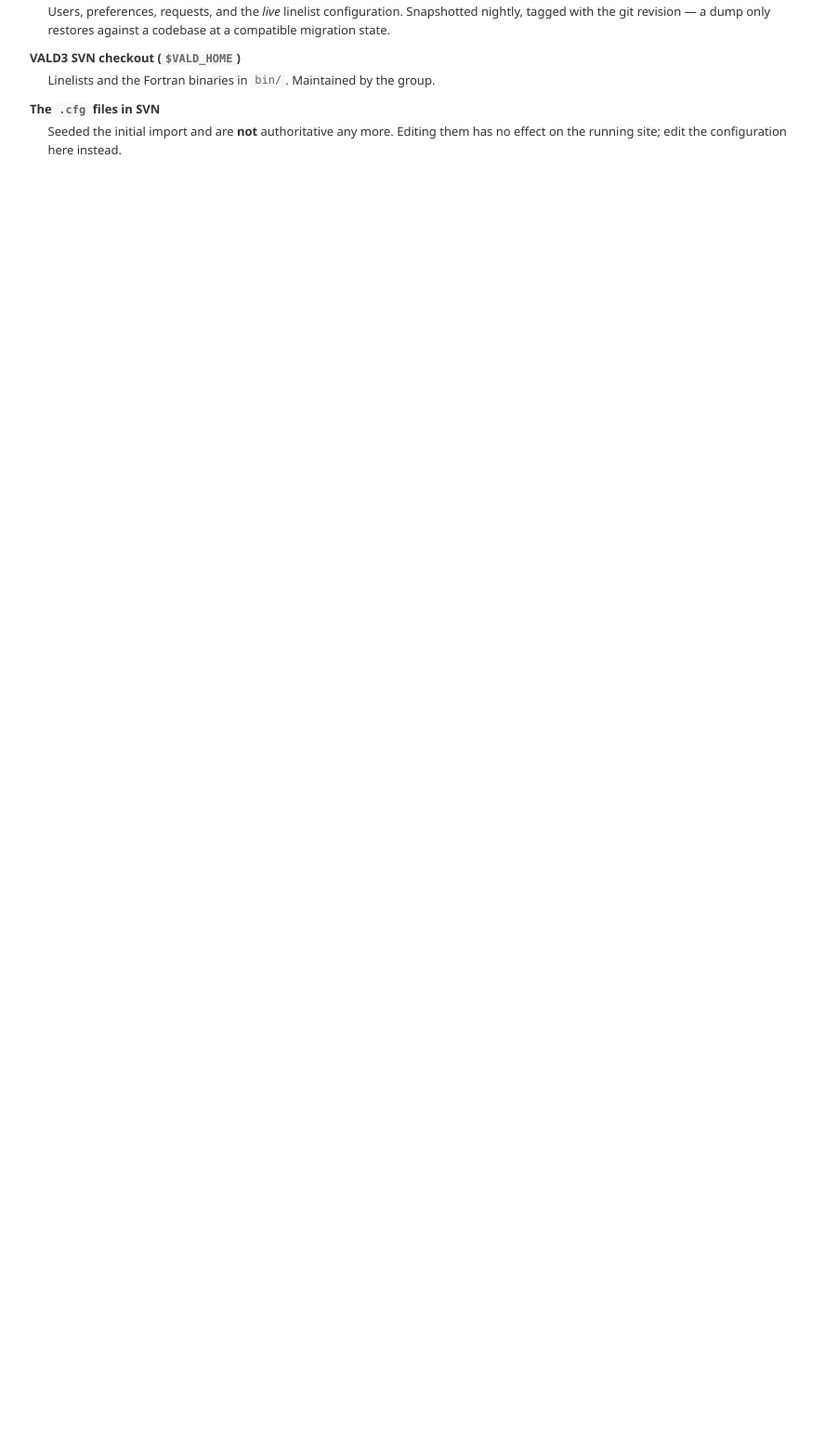
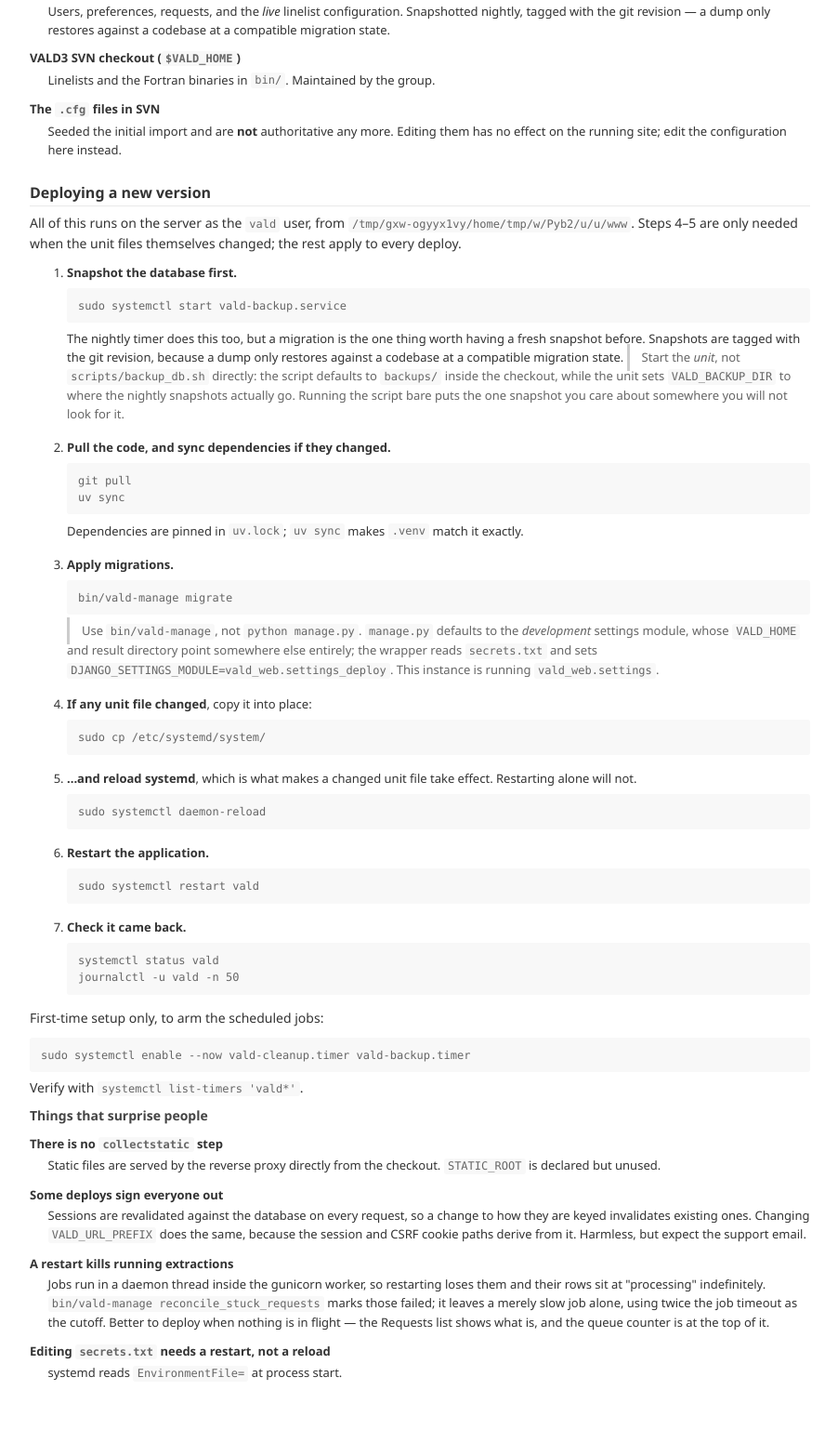
Before and after one commit to ivh/vald-www, a Django app: page /admin/help/ in a window 1280 px wide. Shown: the part 2341-3879 px from the top of the page at 93% size, without its empty margins (307-1209 px from the left). Before the commit the page ends 2508 px from the top, so only its background shows below. Run offline with Django 5.2, Linux system fonts and the light colour scheme; the visitor is signed in with stand-in values (Sample User, id 1); data that the repository does not hold is empty.

Commit message:
Document the deploy procedure on the admin help page
Steps, in order, with the two that are easy to get wrong called out: use
bin/vald-manage rather than manage.py (which defaults to the development
settings), and daemon-reload after touching a unit file, since a restart alone
does not pick it up. Plus the surprises - no collectstatic step, some deploys
sign everyone out, a restart kills running extractions.

Install path and the unit file list are read from the running instance, so
adding a timer cannot leave the page stale.

Co-Authored-By: Claude Opus 5 (1M context) <noreply@anthropic.com>

```diff
--- a/vald/admin.py
+++ b/vald/admin.py
@@ -1,3 +1,6 @@
+import os
+from pathlib import Path
+
 from django.contrib import admin
 from django.contrib.admin.views.decorators import staff_member_required
 from django.contrib.auth.forms import ReadOnlyPasswordHashField
@@ -129,6 +132,15 @@ def admin_help(request):
          'here means links that go nowhere.'),
     ]
 
+    # Deployment paths come from the running instance, and the unit list from
+    # what is actually in the checkout, so adding a timer shows up here without
+    # anyone remembering to edit this page.
+    base_dir = Path(settings.BASE_DIR)
+    unit_files = sorted(
+        p.name for p in base_dir.iterdir()
+        if p.suffix in ('.service', '.timer')
+    )
+
     context = {
         **admin.site.each_context(request),
         'title': 'Admin help',
@@ -139,6 +151,9 @@ def admin_help(request):
         'retention_days': settings.VALD_RESULT_RETENTION_DAYS,
         'queue_stats': get_queue_stats(),
         'user_changelist': changelist,
+        'base_dir': base_dir,
+        'unit_files': unit_files,
+        'settings_module': os.environ.get('DJANGO_SETTINGS_MODULE', '(default)'),
     }
     return render(request, 'admin/vald/help.html', context)
 
--- a/vald/templates/admin/vald/help.html
+++ b/vald/templates/admin/vald/help.html
@@ -26,6 +26,10 @@ follows the light/dark theme instead of hard-coding a background.
   .help-page .state .flags { font-weight: normal; font-size: .85em; font-family: monospace;
       color: var(--body-quiet-color); margin-left: .6em; }
   .help-page .lbl { display: inline-block; min-width: 9.5em; color: var(--body-quiet-color); }
+  .help-page pre { background: var(--darkened-bg); padding: .8em 1em; border-radius: 3px;
+      overflow-x: auto; line-height: 1.5; margin: .6em 0; }
+  .help-page pre .c { color: var(--body-quiet-color); }
+  .help-page ol.steps > li { margin-bottom: 1.2em; }
 </style>
 {% endblock %}
 
@@ -179,5 +183,83 @@ service restart.</p>
       instead.</dd>
 </dl>
 
+<h2>Deploying a new version</h2>
+
+<p>All of this runs on the server as the <code>vald</code> user, from
+<code>{{ base_dir }}</code>. Steps 4&ndash;5 are only needed when the unit files
+themselves changed; the rest apply to every deploy.
+
+<ol class="steps">
+  <li><b>Snapshot the database first.</b>
+    <pre>sudo systemctl start vald-backup.service</pre>
+    The nightly timer does this too, but a migration is the one thing worth having
+    a fresh snapshot before. Snapshots are tagged with the git revision, because a
+    dump only restores against a codebase at a compatible migration state.
+    <span class="note">Start the <em>unit</em>, not <code>scripts/backup_db.sh</code>
+    directly: the script defaults to <code>backups/</code> inside the checkout,
+    while the unit sets <code>VALD_BACKUP_DIR</code> to where the nightly
+    snapshots actually go. Running the script bare puts the one snapshot you
+    care about somewhere you will not look for it.</span></li>
+
+  <li><b>Pull the code, and sync dependencies if they changed.</b>
+    <pre>git pull
+uv sync</pre>
+    Dependencies are pinned in <code>uv.lock</code>; <code>uv sync</code> makes
+    <code>.venv</code> match it exactly.</li>
+
+  <li><b>Apply migrations.</b>
+    <pre>bin/vald-manage migrate</pre>
+    <span class="note">Use <code>bin/vald-manage</code>, not
+    <code>python manage.py</code>. <code>manage.py</code> defaults to the
+    <em>development</em> settings module, whose <code>VALD_HOME</code> and result
+    directory point somewhere else entirely; the wrapper reads
+    <code>secrets.txt</code> and sets
+    <code>DJANGO_SETTINGS_MODULE=vald_web.settings_deploy</code>. This instance is
+    running <code>{{ settings_module }}</code>.</span></li>
+
+  <li><b>If any unit file changed</b>, copy it into place:
+    <pre>sudo cp {% for name in unit_files %}{{ name }} {% endfor %}/etc/systemd/system/</pre></li>
+
+  <li><b>...and reload systemd</b>, which is what makes a changed unit file take
+    effect. Restarting alone will not.
+    <pre>sudo systemctl daemon-reload</pre></li>
+
+  <li><b>Restart the application.</b>
+    <pre>sudo systemctl restart vald</pre></li>
+
+  <li><b>Check it came back.</b>
+    <pre>systemctl status vald
+journalctl -u vald -n 50</pre></li>
+</ol>
+
+<p>First-time setup only, to arm the scheduled jobs:
+<pre>sudo systemctl enable --now vald-cleanup.timer vald-backup.timer</pre>
+Verify with <code>systemctl list-timers 'vald*'</code>.
+
+<h3>Things that surprise people</h3>
+
+<dl>
+  <dt>There is no <code>collectstatic</code> step</dt>
+  <dd>Static files are served by the reverse proxy directly from the checkout.
+      <code>STATIC_ROOT</code> is declared but unused.</dd>
+
+  <dt>Some deploys sign everyone out</dt>
+  <dd>Sessions are revalidated against the database on every request, so a change
+      to how they are keyed invalidates existing ones. Changing
+      <code>VALD_URL_PREFIX</code> does the same, because the session and CSRF
+      cookie paths derive from it. Harmless, but expect the support email.</dd>
+
+  <dt>A restart kills running extractions</dt>
+  <dd>Jobs run in a daemon thread inside the gunicorn worker, so restarting loses
+      them and their rows sit at "processing" indefinitely.
+      <code>bin/vald-manage reconcile_stuck_requests</code> marks those failed; it
+      leaves a merely slow job alone, using twice the job timeout as the cutoff.
+      Better to deploy when nothing is in flight &mdash; the Requests list shows
+      what is, and the queue counter is at the top of it.</dd>
+
+  <dt>Editing <code>secrets.txt</code> needs a restart, not a reload</dt>
+  <dd>systemd reads <code>EnvironmentFile=</code> at process start.</dd>
+</dl>
+
 </div>
 {% endblock %}
```
Also changed, not shown: tests/test_admin.py (+44 -0 lines), README.md.
